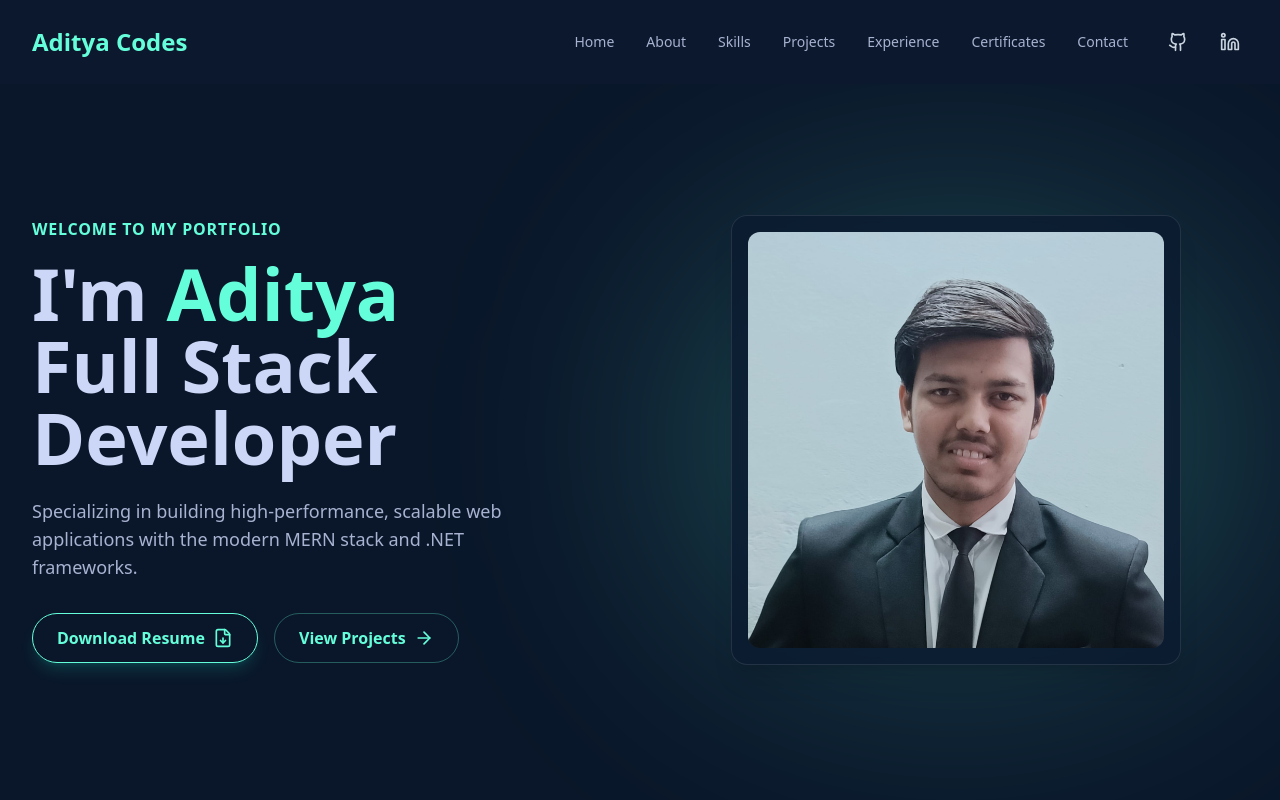
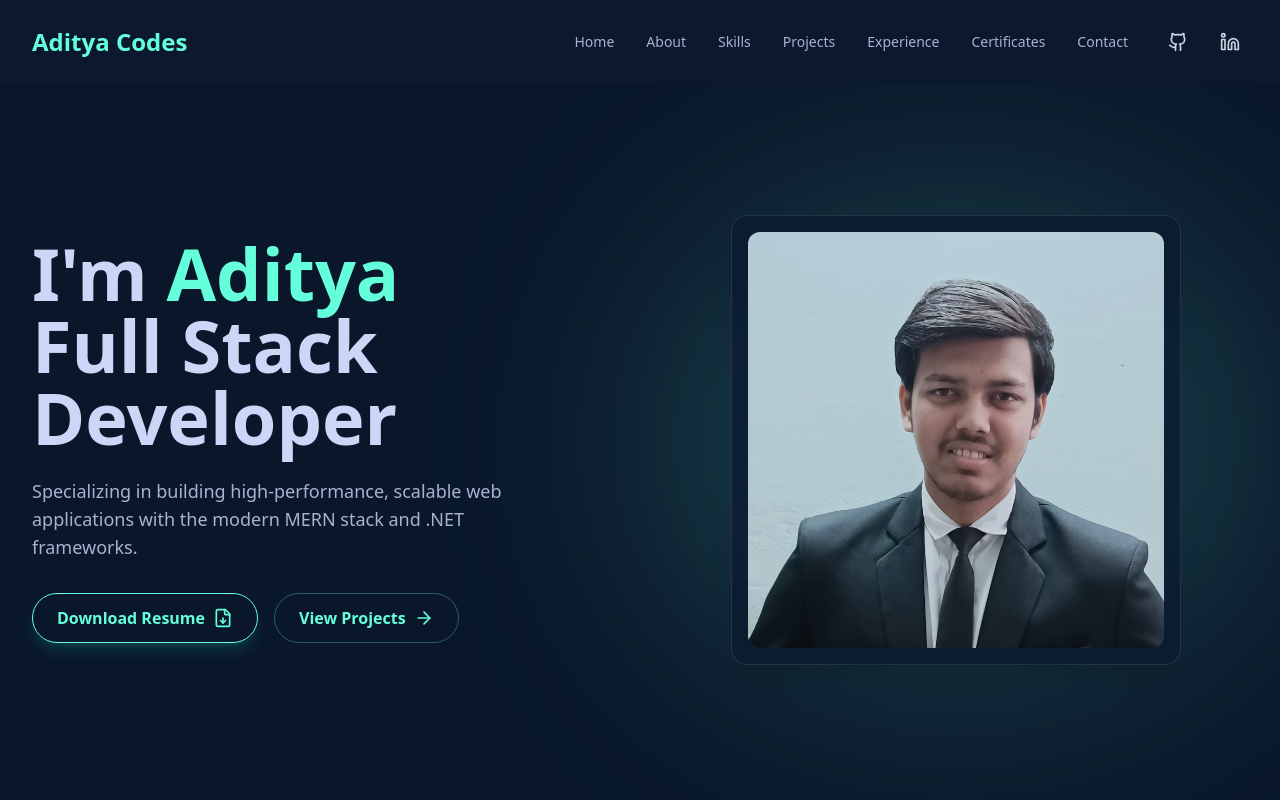
Before and after one commit to Aditya-k-Sharma81/Portfolio, a React app: page / in a window 1280 px wide. Shown: the top 800 px of the page. Built offline with nearby package versions, Linux system fonts and the light colour scheme; the HTML template or start-up script is replaced by a standard one.

Commit message:
changes in Hero.jsx

```diff
--- a/src/sections/Hero.jsx
+++ b/src/sections/Hero.jsx
@@ -15,7 +15,6 @@ const Hero = () => {
             animate={{ opacity: 1, x: 0 }}
             transition={{ duration: 0.8 }}
           >
-            <h2 className="text-accent-teal font-semibold tracking-wider mb-4">WELCOME TO MY PORTFOLIO</h2>
             <h1 className="text-5xl md:text-7xl font-bold text-typography-lightest mb-6 leading-tight">
               I'm <span className="text-accent-teal">Aditya</span><br />
               Full Stack Developer
```
